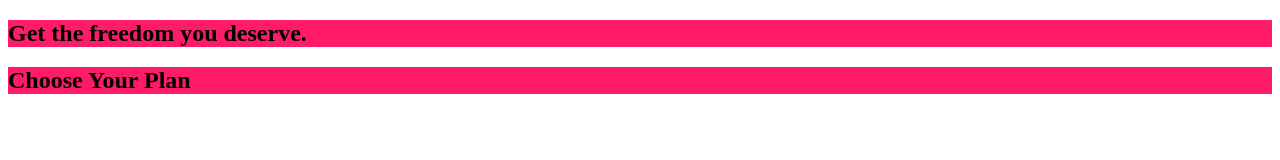
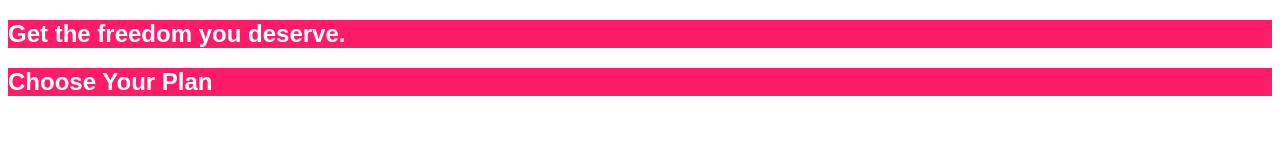
Before and after one commit to MarioBanay/css-basics, a plain HTML site: page index.html in a window 1280 px wide. Drawn offline with Linux system fonts and the light colour scheme.

Commit message:
Font changes

```diff
--- a/main.css
+++ b/main.css
@@ -1,3 +1,8 @@
 section {
   background: #ff1b68;
 }
+
+h1 {
+  color: white;
+  font-family: sans-serif;
+}
```
